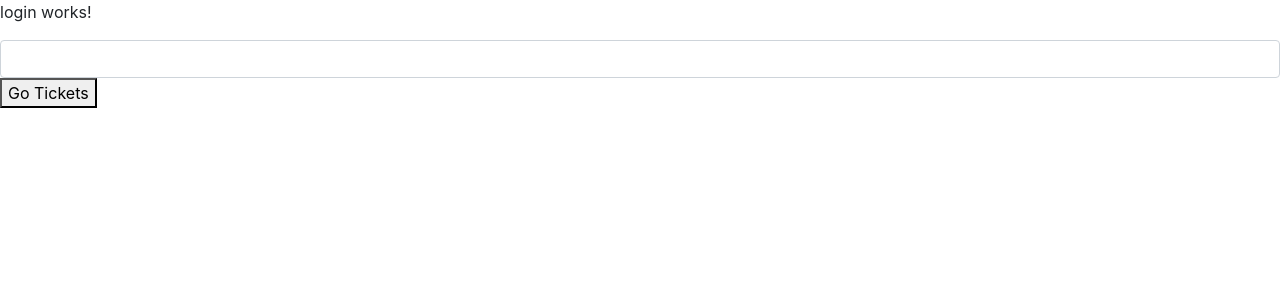
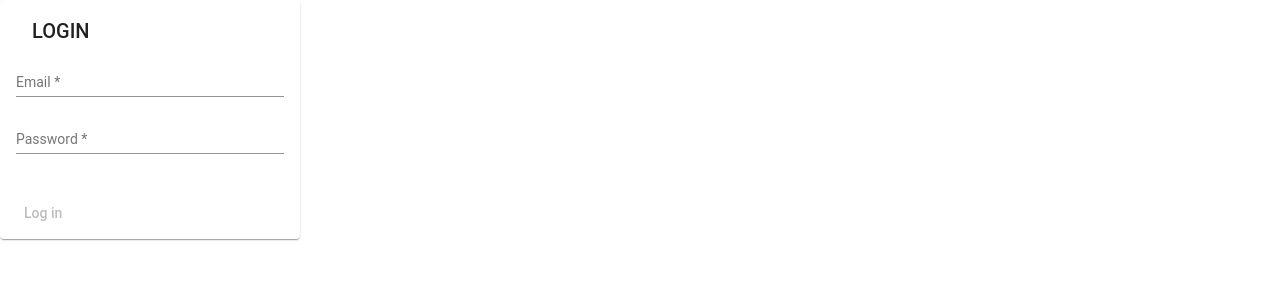
Before and after one commit to MarianaCarlo/practice-ng, an Angular app: page /login in a window 1280 px wide. Shown: the top 300 px of the page. Built offline with nearby package versions, Linux system fonts and the light colour scheme.

Commit message:
login authetication

```diff
--- a/src/app/login/login/login.component.html
+++ b/src/app/login/login/login.component.html
@@ -1,26 +1,33 @@
-<p>login works!</p>
+<mat-card class="example-card">
+  <mat-card-header>
+    <mat-card-title>LOGIN</mat-card-title>
+  </mat-card-header>
 
-<!-- <div style="display: flex; flex-direction: column;">
-  <form (ngSubmit)="enviar2(form)"  #form="ngForm">
-    Username:<input type="text" name="username" ngModel><br>
-    Password: <input type="password" name="password" ngModel>
-    <button type="submit">LOGIN</button>
-  </form>
-</div> -->
+  <mat-card-content>
+    <form #form="ngForm" style="display: flex; flex-direction: column;">
+      <mat-form-field>
+        <mat-label>Email</mat-label>
+        <input matInput type="text" #emailUI="ngModel" required ngModel name="email">
+      </mat-form-field>
 
+      <div *ngIf="emailUI.invalid && (emailUI.touched || emailUI.dirty)" class="alert alert-danger">
+        <div *ngIf="emailUI.errors.required">
+          NAME IS REQUIRED
+        </div>
+      </div>
+      <mat-form-field>
+        <mat-label>Password</mat-label>
+        <input matInput type="password" #passwordUI="ngModel" required name="password" ngModel>
+      </mat-form-field>
 
-<input class="form-control" type="text" minlength="3" maxlength="5" required #name="ngModel" ngModel>
-<div *ngIf="name.invalid && (name.touched || name.dirty)" class="alert alert-danger">
-
-  <div *ngIf="name.errors.required">
-    this field is required
-  </div>
-  <div *ngIf="name.errors.minlength">
-    Must be 3 characters
-  </div>
-  <div *ngIf="name.errors.maxlength">
-    at least 5 characters
-  </div>
-</div>
-
-<button (click)="goTicket()">Go Tickets</button>
+      <div *ngIf="passwordUI.invalid && (passwordUI.touched || passwordUI.dirty)" class="alert alert-danger">
+        <div *ngIf="passwordUI.errors.required">
+          PASSWORD IS REQUIRED
+        </div>
+      </div>
+    </form>
+  </mat-card-content>
+  <mat-card-actions>
+    <button mat-button [disabled]="form.invalid" (click)="onLogin(form)">Log in</button>
+  </mat-card-actions>
+</mat-card>
--- a/src/app/login/login/login.component.scss
+++ b/src/app/login/login/login.component.scss
@@ -0,0 +1,8 @@
+.example-card {
+  max-width: 300px;
+}
+
+.example-header-image {
+  background-image: url('https://material.angular.io/assets/img/examples/shiba1.jpg');
+  background-size: cover;
+}
--- a/src/app/login/login/login.component.ts
+++ b/src/app/login/login/login.component.ts
@@ -1,3 +1,4 @@
+import { AuthService } from './../../services/auth.service';
 import { Component, OnInit } from '@angular/core';
 import { Router } from '@angular/router';
 
@@ -8,28 +9,22 @@
 })
 export class LoginComponent implements OnInit {
 
-  username = '';
-  password = '';
-
-  sw = true;
-  constructor(private router: Router) { }
+  constructor(private router: Router, private authService: AuthService) { }
 
   ngOnInit(): void {
   }
 
-  enviar(): void{
-    console.log('USERNAME: ', this.username);
-    console.log('PASSWORD: ', this.password);
-  }
+  onLogin(form: any): void {
+    console.log('FORM: ', form.value);
 
-  enviar2(form): void {
-    console.log('FORM: ', form.value);
-    this.router.navigate(['/pages1']);
-  }
-
-  goTicket(): void {
-    // console.log('FORM: ', form.value);
-    this.router.navigate(['/pagesTicket']);
+    this.authService.login(form.value).subscribe(
+      res => {
+        console.log('LOGIN RESPONSE: ', res);
+      },
+      err => {
+        console.log('ERROR DE SERVIDOR');
+      }
+    );
   }
 
 }
--- /dev/null
+++ b/src/app/services/auth.service.ts
@@ -0,0 +1,15 @@
+import { Observable } from 'rxjs';
+import { HttpClient } from '@angular/common/http';
+import { Injectable } from '@angular/core';
+
+@Injectable({
+  providedIn: 'root'
+})
+export class AuthService {
+
+  constructor(private http: HttpClient) { }
+
+  public login(body: any): Observable<any> {
+    return this.http.post('https://identitytoolkit.googleapis.com/v1/accounts:signInWithPassword?key=AIzaSyCcEM8pkhEoLPo9WaCNkqip2BTVDr6wghM', body);
+  }
+}
```
Also changed, not shown: src/app/login/login.module.ts (+18 -1 lines).
